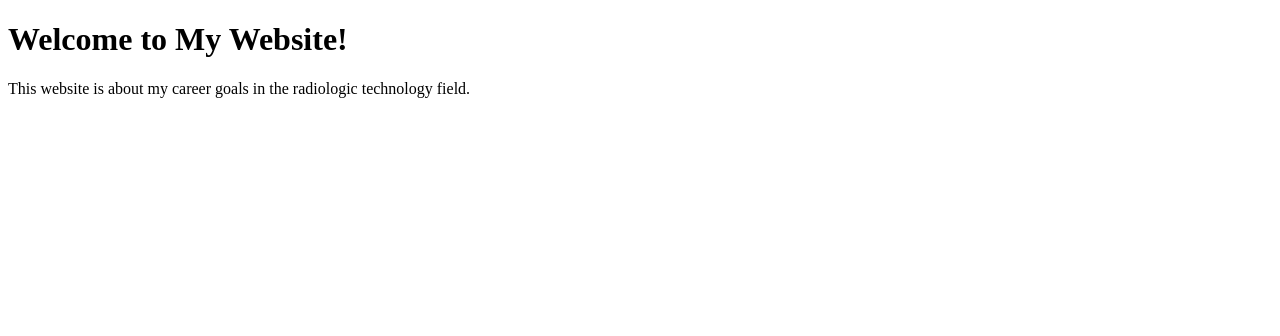
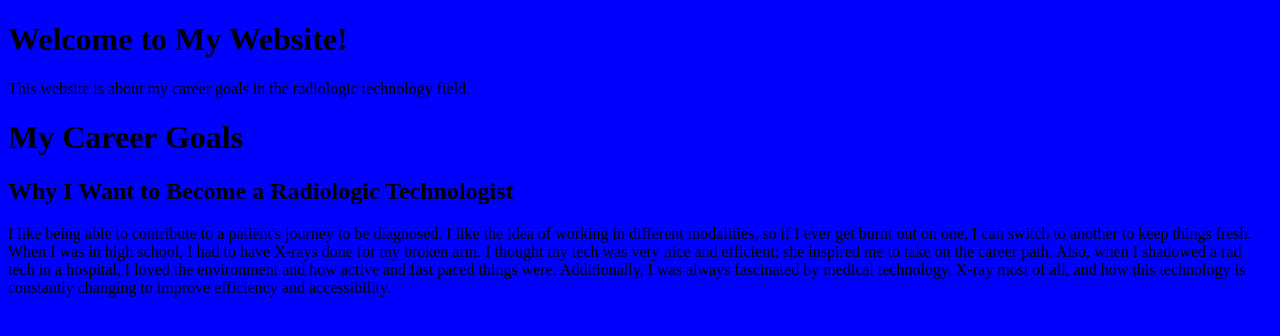
Before and after one commit to AvaMangler/avamangler.github.io, a plain HTML site: page index.html in a window 1280 px wide. Drawn offline with Linux system fonts and the light colour scheme.

Commit message:
Added headings and Text
Added a section detailing career goals in radiologic technology.

```diff
--- a/index.html
+++ b/index.html
@@ -2,9 +2,25 @@
 <html>
 <head>
     <title>My Career Goals</title>
+    <style>
+        body {background-color: blue;color: black;}
+    </style>
 </head>
 <body>
     <h1>Welcome to My Website!</h1>
     <p>This website is about my career goals in the radiologic technology field.</p>
-</body>
-</html>
+
+    <div>
+        <h1><strong>My Career Goals</strong></h1>
+        <h2><strong>Why I Want to Become a Radiologic Technologist</strong></h2>
+        <p>
+            I like being able to contribute to a patient's journey to be diagnosed.
+            I like the idea of working in different modalities, so if I ever get burnt
+            out on one, I can switch to another to keep things fresh. When I was in
+            high school, I had to have X-rays done for my broken arm. I thought my tech
+            was very nice and efficient; she inspired me to take on the career path.
+            Also, when I shadowed a rad tech in a hospital, I loved the environment and
+            how active and fast paced things were. Additionally, I was always fascinated
+            by medical technology, X-ray most of all, and how this technology is
+            constantly changing to improve efficiency and accessibility.
+        </p>
```
